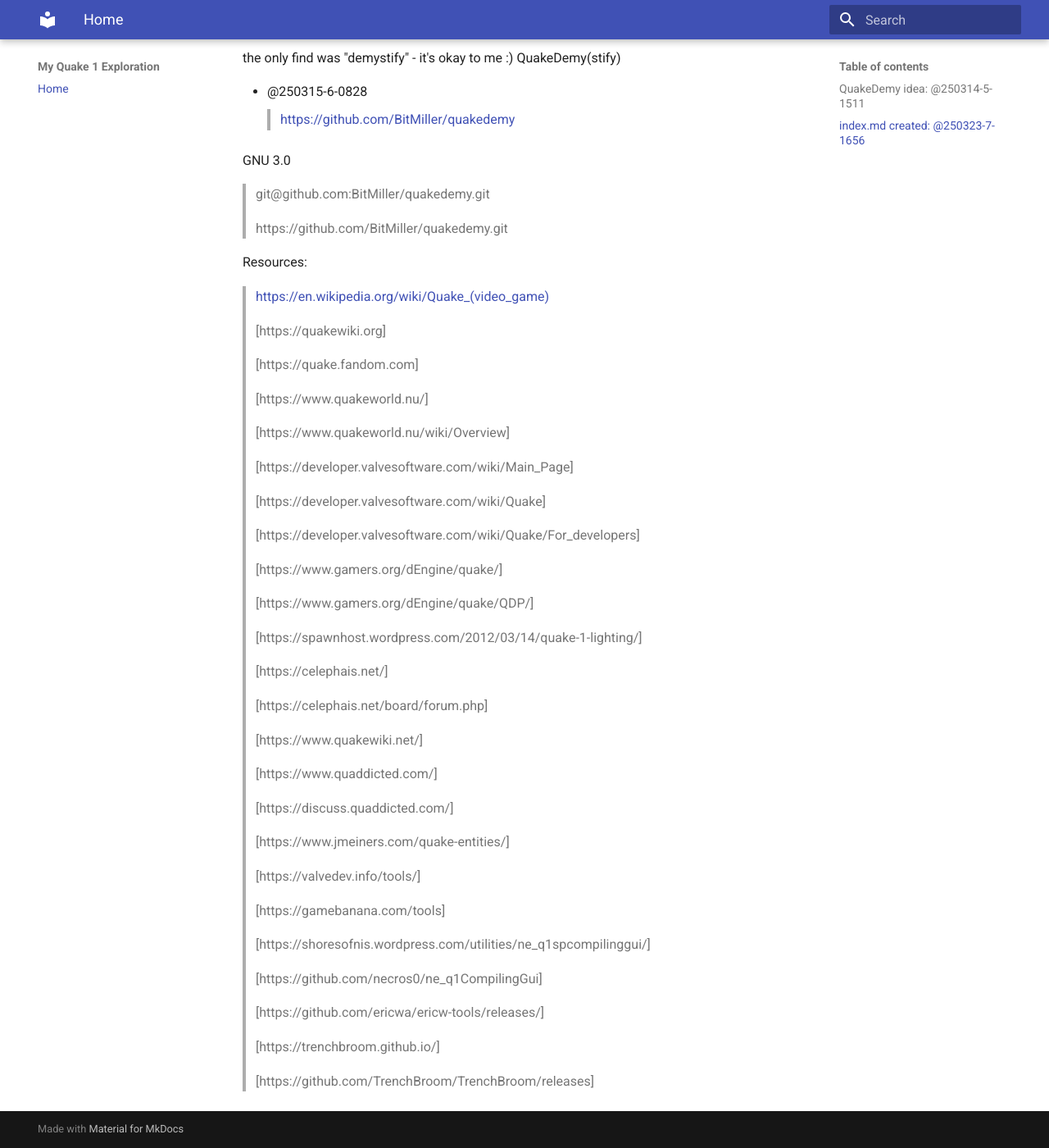
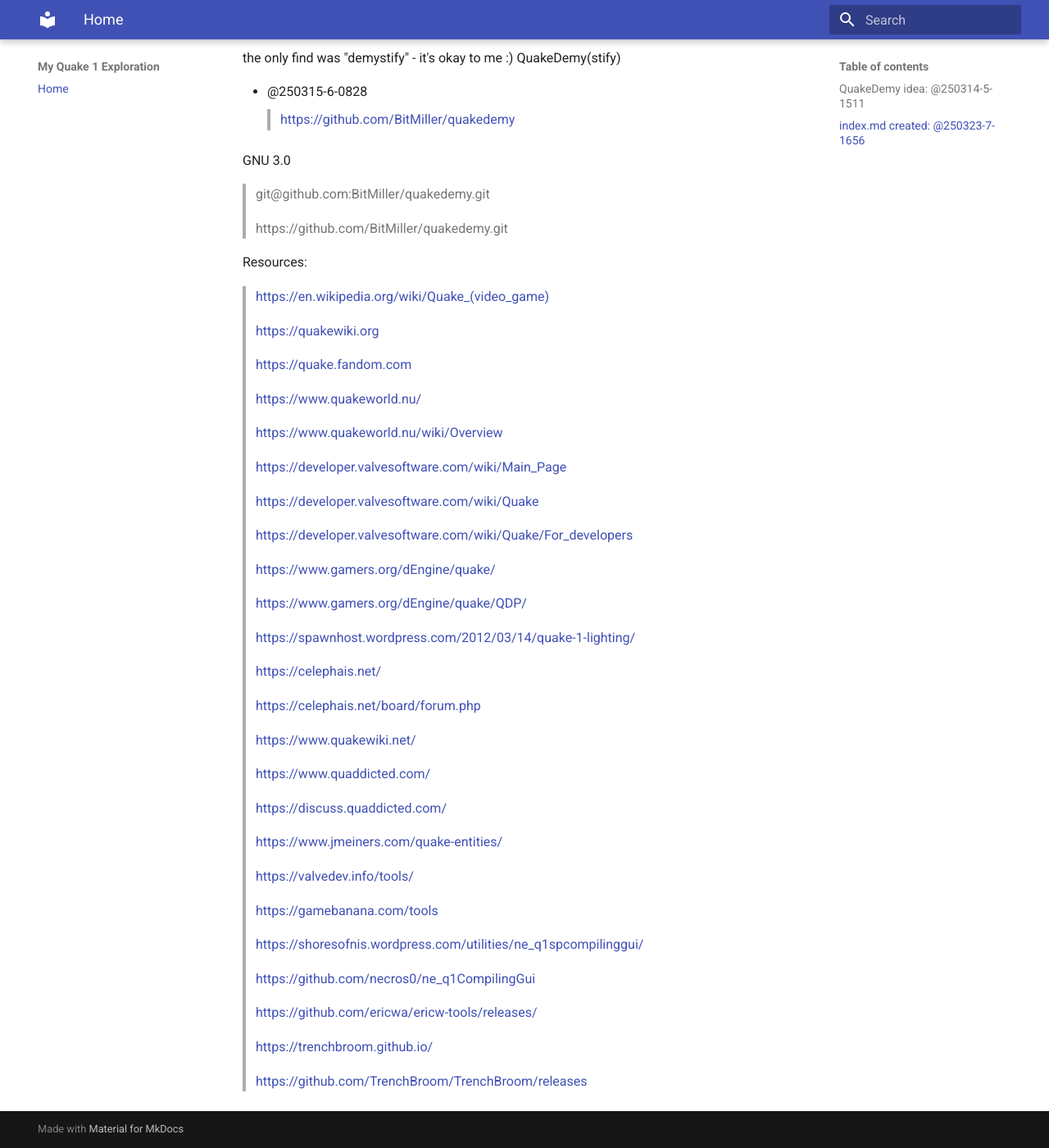
Before and after one commit to BitMiller/quakedemy, an MkDocs documentation site: the page built from docs/index.md, in a window 1280 px wide and 1400 px high, scrolled down 339 px. Shown: the whole window at 82% size. Built offline with MkDocs 1.6.1 and Material for MkDocs 9.7.7, drawn with Linux system fonts in a browser that asks for light colours; some of the changed lines change nothing that is shown; some of the changed text lies outside the part shown.

Commit message:
at250402-3-154702

```diff
--- a/docs/index.md
+++ b/docs/index.md
@@ -4,7 +4,7 @@
 
 ## index.md created: @250323-7-1656
 
-- It's a test modification @250402-3-1530
+- It's a test modification @250402-3-1546
 
 - ss@250314-5-151249
 I wrote in the dictionary app: demy
@@ -26,48 +26,48 @@
 
 > [https://en.wikipedia.org/wiki/Quake_(video_game)](https://en.wikipedia.org/wiki/Quake_(video_game))
 
-> [https://quakewiki.org]
+> [https://quakewiki.org](https://quakewiki.org)
 
-> [https://quake.fandom.com]
+> [https://quake.fandom.com](https://quake.fandom.com)
 
-> [https://www.quakeworld.nu/]
+> [https://www.quakeworld.nu/](https://www.quakeworld.nu/)
 
-> [https://www.quakeworld.nu/wiki/Overview]
+> [https://www.quakeworld.nu/wiki/Overview](https://www.quakeworld.nu/wiki/Overview)
 
-> [https://developer.valvesoftware.com/wiki/Main_Page]
+> [https://developer.valvesoftware.com/wiki/Main_Page](https://developer.valvesoftware.com/wiki/Main_Page)
 
-> [https://developer.valvesoftware.com/wiki/Quake]
+> [https://developer.valvesoftware.com/wiki/Quake](https://developer.valvesoftware.com/wiki/Quake)
 
-> [https://developer.valvesoftware.com/wiki/Quake/For_developers]
+> [https://developer.valvesoftware.com/wiki/Quake/For_developers](https://developer.valvesoftware.com/wiki/Quake/For_developers)
 
-> [https://www.gamers.org/dEngine/quake/]
+> [https://www.gamers.org/dEngine/quake/](https://www.gamers.org/dEngine/quake/)
 
-> [https://www.gamers.org/dEngine/quake/QDP/]
+> [https://www.gamers.org/dEngine/quake/QDP/](https://www.gamers.org/dEngine/quake/QDP/)
 
-> [https://spawnhost.wordpress.com/2012/03/14/quake-1-lighting/]
+> [https://spawnhost.wordpress.com/2012/03/14/quake-1-lighting/](https://spawnhost.wordpress.com/2012/03/14/quake-1-lighting/)
 
-> [https://celephais.net/]
+> [https://celephais.net/](https://celephais.net/)
 
-> [https://celephais.net/board/forum.php]
+> [https://celephais.net/board/forum.php](https://celephais.net/board/forum.php)
 
-> [https://www.quakewiki.net/]
+> [https://www.quakewiki.net/](https://www.quakewiki.net/)
 
-> [https://www.quaddicted.com/]
+> [https://www.quaddicted.com/](https://www.quaddicted.com/)
 
-> [https://discuss.quaddicted.com/]
+> [https://discuss.quaddicted.com/](https://discuss.quaddicted.com/)
 
-> [https://www.jmeiners.com/quake-entities/]
+> [https://www.jmeiners.com/quake-entities/](https://www.jmeiners.com/quake-entities/)
 
-> [https://valvedev.info/tools/]
+> [https://valvedev.info/tools/](https://valvedev.info/tools/)
 
-> [https://gamebanana.com/tools]
+> [https://gamebanana.com/tools](https://gamebanana.com/tools)
 
-> [https://shoresofnis.wordpress.com/utilities/ne_q1spcompilinggui/]
+> [https://shoresofnis.wordpress.com/utilities/ne_q1spcompilinggui/](https://shoresofnis.wordpress.com/utilities/ne_q1spcompilinggui/)
 
-> [https://github.com/necros0/ne_q1CompilingGui]
+> [https://github.com/necros0/ne_q1CompilingGui](https://github.com/necros0/ne_q1CompilingGui)
 
-> [https://github.com/ericwa/ericw-tools/releases/]
+> [https://github.com/ericwa/ericw-tools/releases/](https://github.com/ericwa/ericw-tools/releases/)
 
-> [https://trenchbroom.github.io/]
+> [https://trenchbroom.github.io/](https://trenchbroom.github.io/)
 
-> [https://github.com/TrenchBroom/TrenchBroom/releases]
+> [https://github.com/TrenchBroom/TrenchBroom/releases](https://github.com/TrenchBroom/TrenchBroom/releases)
```
